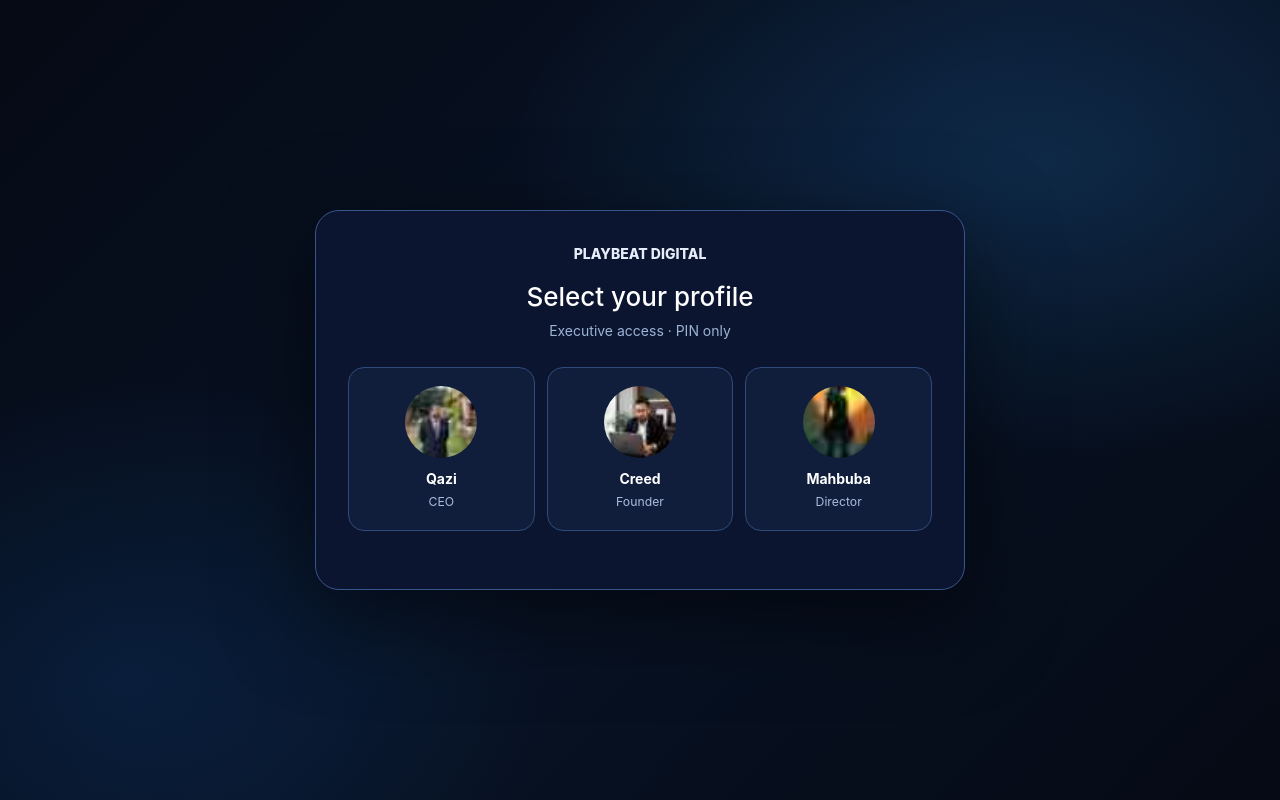
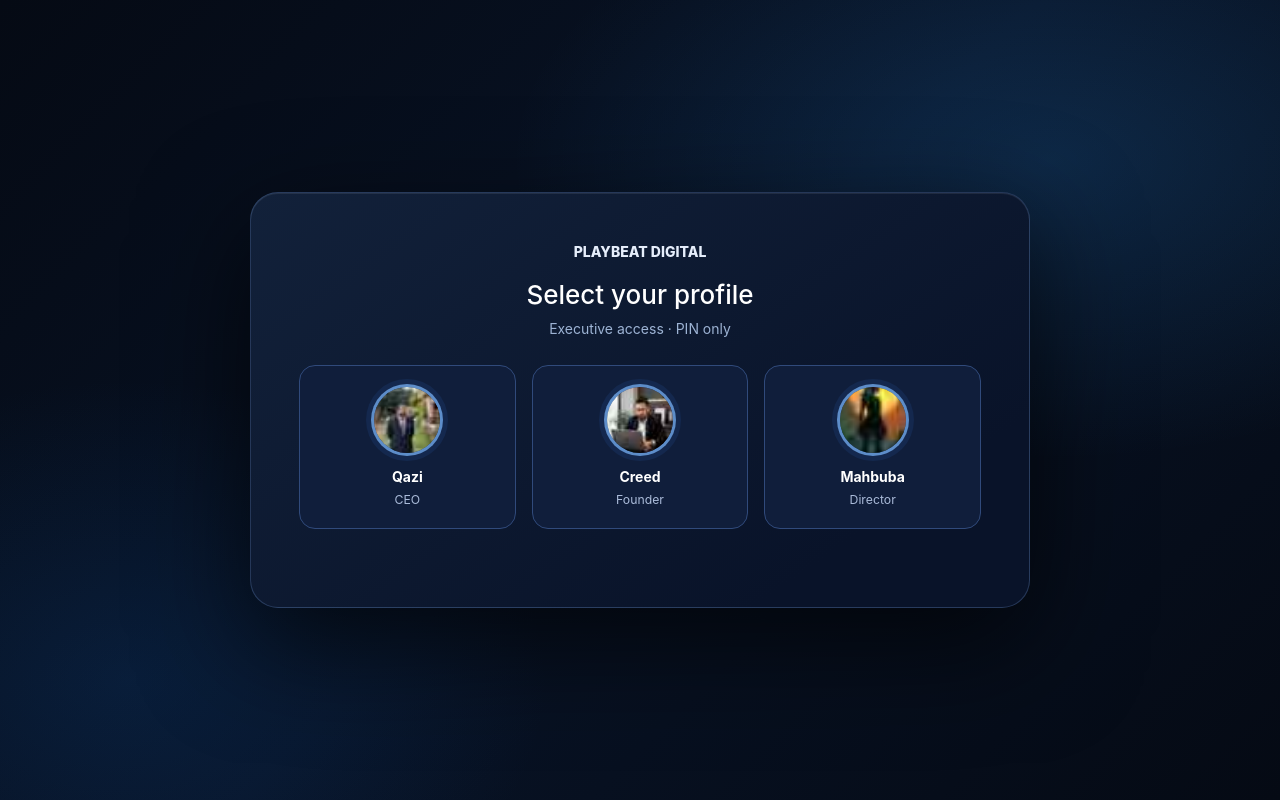
Before and after one commit to uzzirulzz-cyber/centercommand, a Next.js app: page /admin/signin in a window 1280 px wide. Built offline with nearby package versions, Linux system fonts and the light colour scheme; no server answers; the database is empty.

Commit message:
Polish PlayBeat Arena executive login with premium photo portrait frames and spacious panels

```diff
--- a/app/admin/signin/page.jsx
+++ b/app/admin/signin/page.jsx
@@ -28,12 +28,12 @@
     finally {setLoading(false)}
   }
   return <main className="pb-auth-page" style={{minHeight:'100vh',display:'grid',placeItems:'center',padding:24}}>
-    <section style={{maxWidth:650,width:'100%',background:'#0b1530',padding:32,border:'1px solid #38558c',borderRadius:24,color:'#fff',boxShadow:'0 25px 90px #0008'}}>
+    <section style={{maxWidth:780,width:'100%',background:'linear-gradient(145deg,#12213a,#091329 80%)',padding:'clamp(24px,5vw,48px)',border:'1px solid rgba(132,174,239,.23)',borderRadius:28,color:'#fff',boxShadow:'0 35px 110px #000a, inset 0 1px rgba(255,255,255,.08)'}}>
       <div style={{textAlign:'center',marginBottom:26}}><Link href="/" style={{color:'#e6eefb',fontWeight:800,textDecoration:'none'}}>PLAYBEAT DIGITAL</Link><h1 style={{fontSize:26,marginTop:16}}>Select your profile</h1><p style={{color:'#9db3d4'}}>Executive access · PIN only</p></div>
-      <div style={{display:'grid',gridTemplateColumns:'repeat(3,minmax(0,1fr))',gap:12,marginBottom:26}}>
+      <div style={{display:'grid',gridTemplateColumns:'repeat(3,minmax(0,1fr))',gap:16,marginBottom:30}}>
         {profiles.map(p=><button key={p.id} type="button" onClick={()=>{setProfile(p.id);setPin('');setError('')}} aria-pressed={profile===p.id}
           style={{border:profile===p.id?'2px solid #66c4ff':'1px solid #304a7b',borderRadius:16,background:profile===p.id?'#153a72':'#101e3b',padding:'18px 5px',color:'#fff',cursor:'pointer'}}>
-          <img src={EXEC_AVATARS[p.id]} alt={p.name} onError={e=>{e.currentTarget.style.visibility='hidden'}} style={{display:'block',margin:'0 auto 10px',width:72,height:72,objectFit:'cover',borderRadius:'50%',background:'#243b66'}}/>
+          <img src={EXEC_AVATARS[p.id]} alt={p.name} onError={e=>{e.currentTarget.style.visibility='hidden'}} style={{display:'block',margin:'0 auto 10px',width:72,height:72,objectFit:'cover',borderRadius:'50%',background:'#243b66',border:'3px solid rgba(123,185,255,.65)',boxShadow:'0 0 0 5px rgba(53,112,213,.12)',imageRendering:'auto'}}/>
           <strong style={{display:'block'}}>{p.name}</strong><small style={{color:'#aabbd9'}}>{p.title}</small>
         </button>)}
       </div>
```
